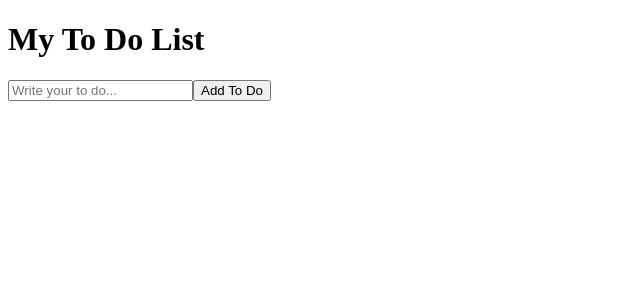
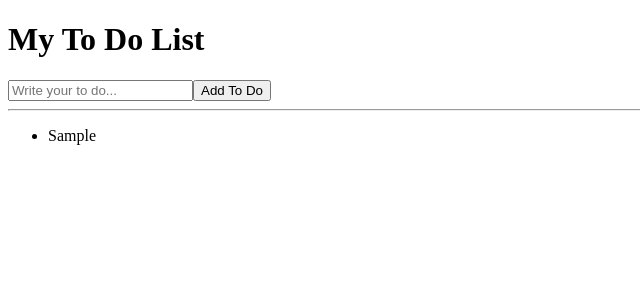
Before and after one commit to bellsilver7/react-movie-web, a React (Create React App) app: page / in a window 1280 px wide. Both pictures are taken after typing "Sample" into the empty fields and a click on the button "Add To Do". Shown: the top 300 px of the page, without its empty margins (0-640 px from the left). Built offline with nearby package versions, Linux system fonts and the light colour scheme.

Commit message:
To Do List / 목록 생성

```diff
--- a/src/App.js
+++ b/src/App.js
@@ -26,6 +26,12 @@ function App() {
         />
         <button>Add To Do</button>
       </form>
+      <hr />
+      <ul>
+        {todos.map((item) => (
+          <li>{item}</li>
+        ))}
+      </ul>
     </div>
   );
 }
```
